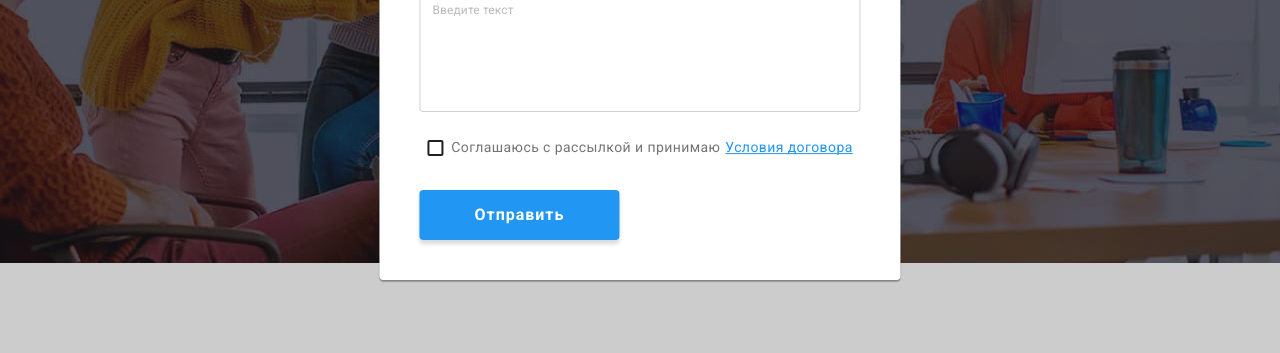
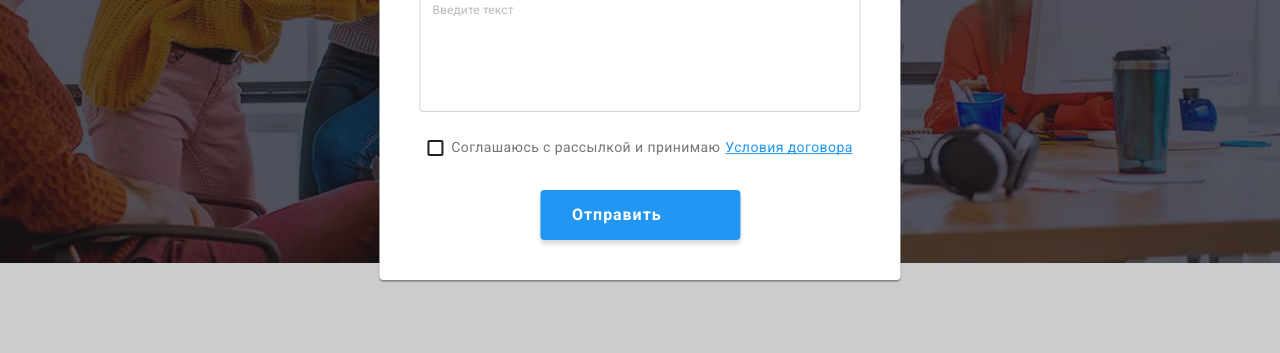
Before and after one commit to Oleksandrzhyvaha/goit-markup-hw-06, a plain HTML site: page index.html in a window 1280 px wide. Both pictures are taken after a click on the button "Заказать услугу". Shown: the part 418-771 px from the top of the page. Drawn offline with Linux system fonts and the light colour scheme.

Commit message:
Update styles.css

```diff
--- a/css/styles.css
+++ b/css/styles.css
@@ -186,6 +186,8 @@ img {
 
 /*Кнопки*/
 .primary-btn {
+  display: flex;
+  alling-items: center;
   cursor: pointer;
   padding: 10px 32px;
   font-weight: 700;
```
